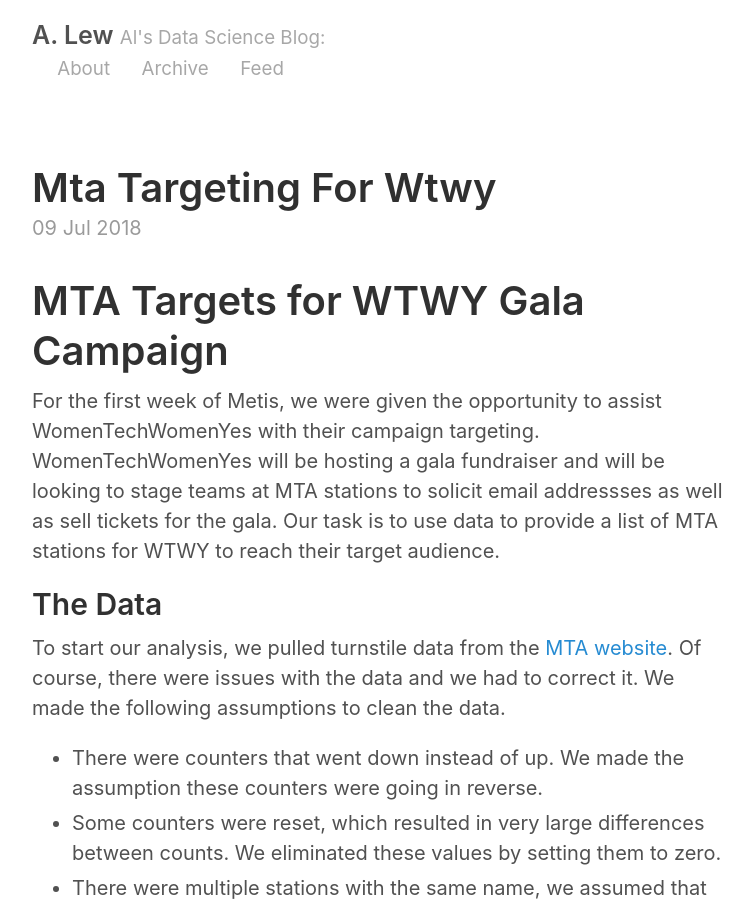
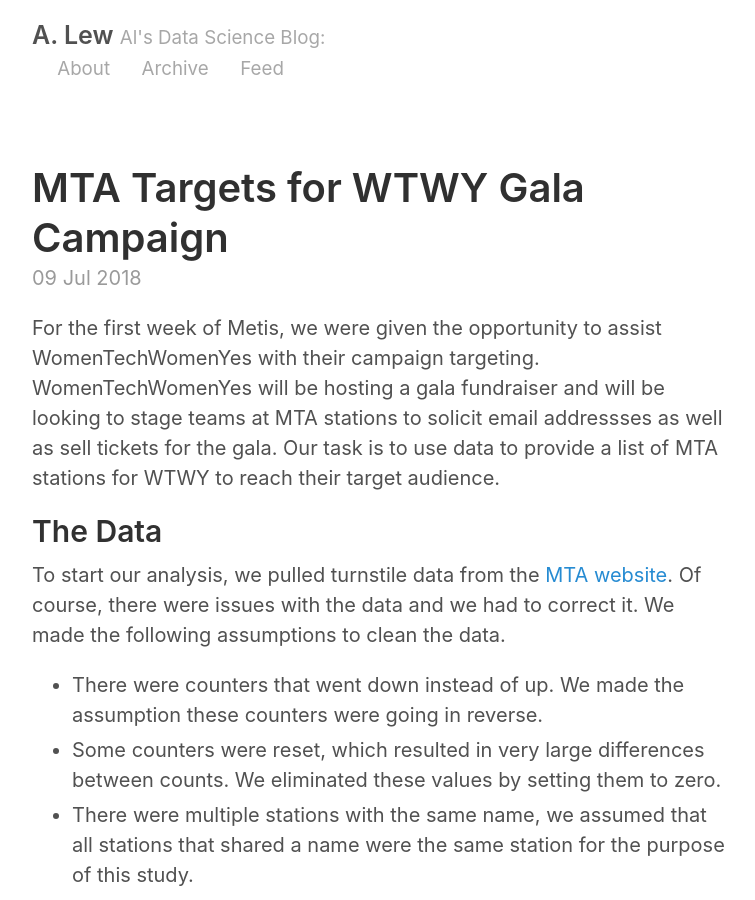
Before and after one commit to alfordlew/alfordlew.github.io, a Jekyll site: the page built from _posts/2018-07-09-MTA-Targeting-for-WTWY.md, in a window 1280 px wide and 900 px high. Shown: the whole window, without its empty margins (258-1013 px from the left). Built offline with Jekyll 4.4.1, drawn with Linux system fonts in a browser that asks for light colours; our own code applies the rules of GitHub Pages for plain Markdown files; some of the changed lines change nothing that is shown.

Commit message:
Update 2018-07-09-MTA-Targeting-for-WTWY.md

```diff
--- a/_posts/2018-07-09-MTA-Targeting-for-WTWY.md
+++ b/_posts/2018-07-09-MTA-Targeting-for-WTWY.md
@@ -1,4 +1,7 @@
-# MTA Targets for WTWY Gala Campaign
+---
+layout: post
+title: MTA Targets for WTWY Gala Campaign
+---
 
 For the first week of Metis, we were given the opportunity to assist WomenTechWomenYes with their campaign targeting. WomenTechWomenYes will be hosting a gala fundraiser and will be looking to stage teams at MTA stations to solicit email addressses as well as sell tickets for the gala. Our task is to use data to provide a list of MTA stations for WTWY to reach their target audience.
 
```
